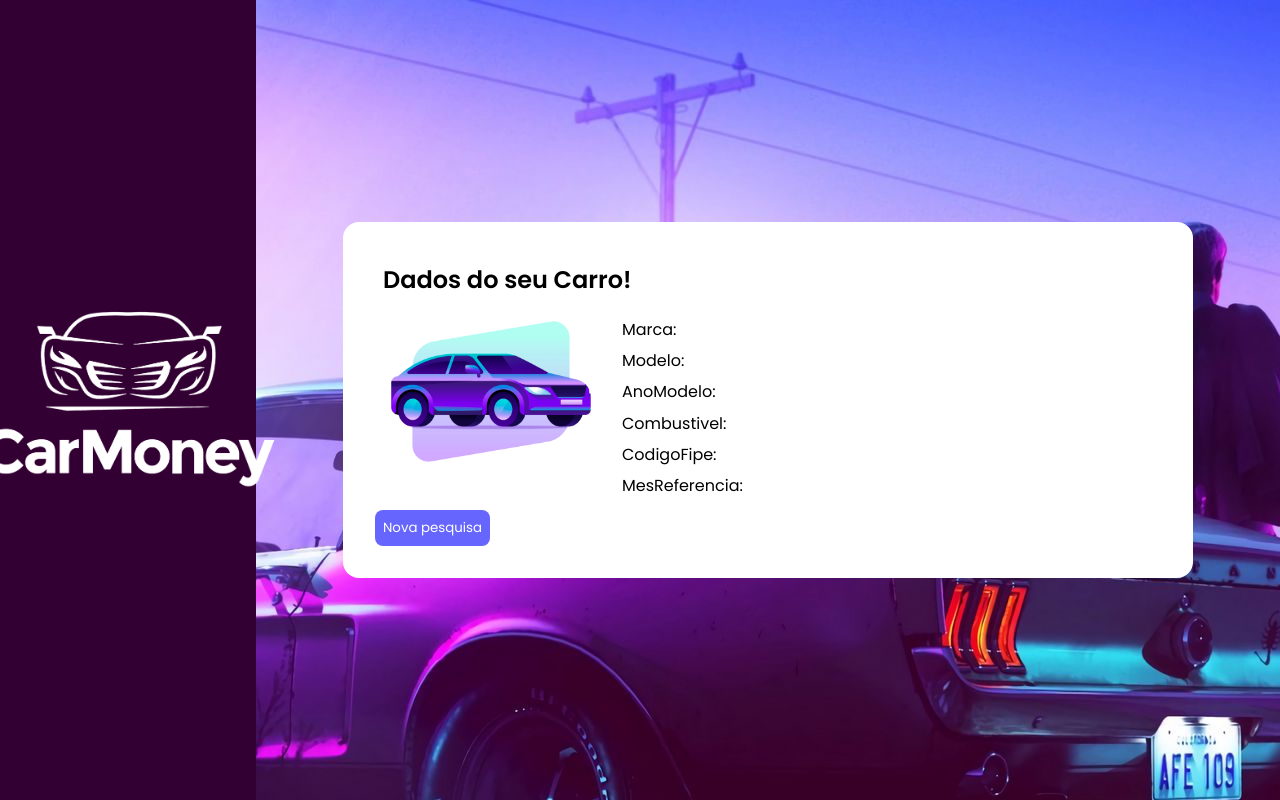
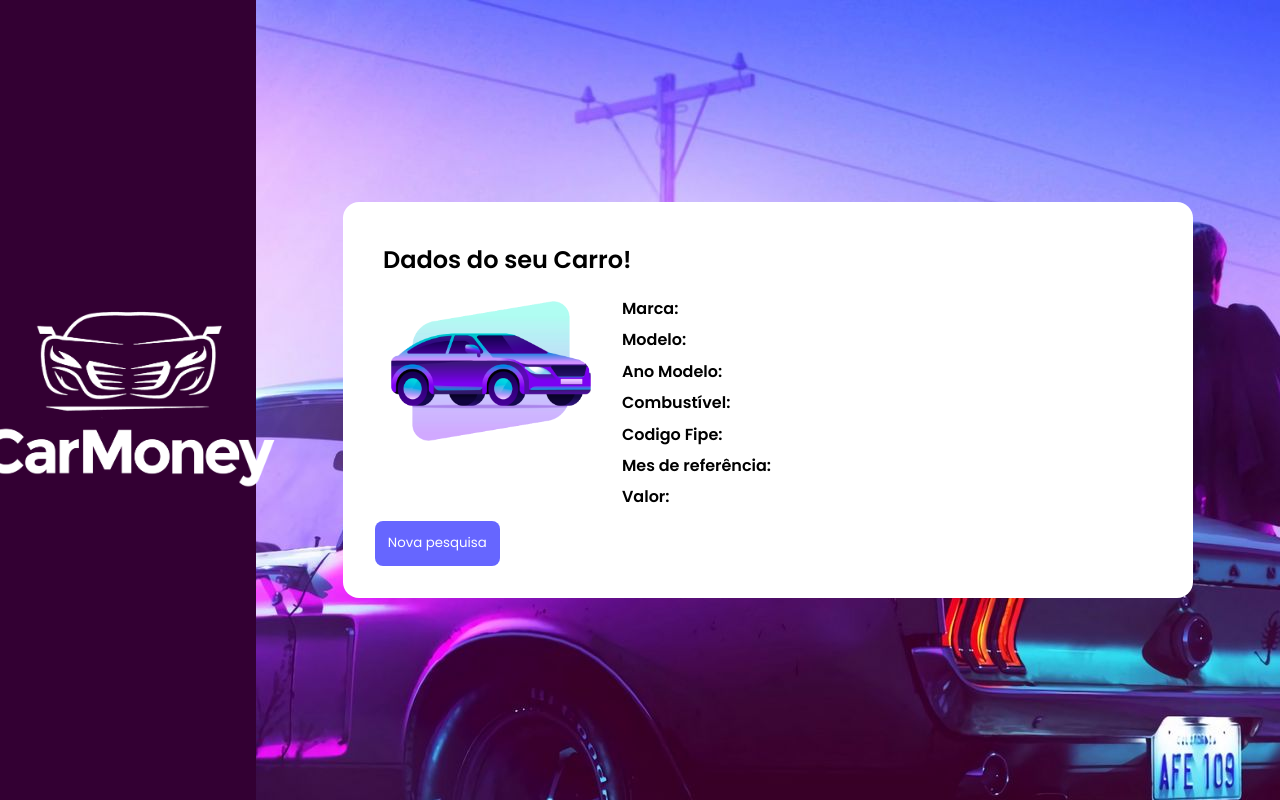
Before and after one commit to williamscalado/tabelafipe-react, a React (Create React App) app: page /car in a window 1280 px wide. Built offline with nearby package versions, Linux system fonts and the light colour scheme; no server answers.

Commit message:
finish version 1.0

```diff
--- a/src/Components/CarSumary/index.tsx
+++ b/src/Components/CarSumary/index.tsx
@@ -1,27 +1,37 @@
 import React from "react"
 import { Container, ContentMain, SumaryCar, ImgCar } from "./style"
 import nocar from '../../Assets/image/no-car.png'
+import { useFipe } from "../../Hooks/useFipe"
+import { useNavigate } from "react-router-dom"
 
 export const CarSumary = (): JSX.Element => {
+    const { state, resetState } = useFipe()
+    const { carSumary } = state
+    const navigate = useNavigate();
+
     return (
         <Container>
             <ContentMain>
                 <h2>Dados do seu Carro!</h2>
                 <ImgCar>
-                    <img src={nocar} alt="No car photo!" />
+                    <img src={nocar} alt="No car!" />
                 </ImgCar>
 
                 <SumaryCar>
                     <ul>
-                        <li>Marca: </li>
-                        <li>Modelo: </li>
-                        <li>AnoModelo: </li>
-                        <li>Combustivel: </li>
-                        <li>CodigoFipe: </li>
-                        <li>MesReferencia: </li>
+                        <li> <span>Marca:</span>  {carSumary.Marca} </li>
+                        <li><span>Modelo: </span>{carSumary.Modelo} </li>
+                        <li><span>Ano Modelo: </span>{carSumary.AnoModelo} </li>
+                        <li><span>Combustível: </span>{carSumary.Combustivel}</li>
+                        <li><span>Codigo Fipe: </span>{carSumary.CodigoFipe} </li>
+                        <li><span>Mes de referência: </span>{carSumary.MesReferencia} </li>
+                        <li><span>Valor: </span>{carSumary.Valor} </li>
                     </ul>
                 </SumaryCar>
-                <button>Nova pesquisa</button>
+                <button onClick={()=>{
+                    resetState()
+                    navigate('/')
+                }}>Nova pesquisa</button>
 
             </ContentMain>
         </Container>
--- a/src/Components/CarSumary/style.ts
+++ b/src/Components/CarSumary/style.ts
@@ -18,7 +18,7 @@ height: 100%;
     padding: 0.5rem;
     }
     button{
-        padding: 0.5rem;
+        padding: 0.8rem;
         background: var(--bg-button);
         border-radius: 0.5rem;
         border: 0;
@@ -38,6 +38,9 @@ export const SumaryCar = styled.div`
         li{
             list-style-type: none;
             padding: 0.2rem;
+            span{
+                font-weight: 600;
+            }
         }
     }
 
--- a/src/Components/SearchBox/index.tsx
+++ b/src/Components/SearchBox/index.tsx
@@ -29,8 +29,6 @@ export const SearchBox = () => {
     }
 
     const { codeBrand, codeModel, codeYear, brand, modelByBrands, modelByYear } = state
-
-
 
     return (
         <>
--- a/src/Hooks/useFipe/index.tsx
+++ b/src/Hooks/useFipe/index.tsx
@@ -26,19 +26,6 @@ interface ICarSumary {
     SiglaCombustivel: string
 }
 
-
-
-/*
-
-API
-
-https://parallelum.com.br/fipe/api/v1/carros/marcas
-https://parallelum.com.br/fipe/api/v1/carros/marcas/59/modelos
-https://parallelum.com.br/fipe/api/v1/carros/marcas/59/modelos/5940/anos
-https://parallelum.com.br/fipe/api/v1/carros/marcas/59/modelos/5940/anos/2014-3
-
-*/
-
 interface IFipeProviderProps {
     children: ReactNode
 }
@@ -50,7 +37,8 @@ interface IState {
     modelByYear: IModelByYear[],
     codeBrand: number,
     codeModel: number,
-    codeYear: string
+    codeYear: string,
+    carSumary: ICarSumary
 }
 
 const initialState: IState = {
@@ -59,7 +47,8 @@ const initialState: IState = {
     modelByBrands: [],
     codeModel: 0,
     modelByYear: [],
-    codeYear: ""
+    codeYear: "",
+    carSumary: {} as ICarSumary
 }
 
 interface IFipeContext {
@@ -67,7 +56,7 @@ interface IFipeContext {
     getModelById: (codigo: string) => Promise<void>,
     getModelByYear: (codigo: string) => Promise<void>,
     setCodeByYear: (codigo: string) => void
-    //getCarSumary: (codigo: string) => Promise<ICarSumary>
+    resetState: () => void
 }
 
 const fipeContext = createContext<IFipeContext>(
@@ -109,16 +98,23 @@ export const FipeProvider = ({ children }: IFipeProviderProps) => {
         }
     }
 
-    const setCodeByYear = (codigo: string) => {
+    const setCodeByYear = async (codigo: string) => {
         try {
-            setState({ ...state,  codeYear: codigo })
+            const { codeBrand , codeModel } = state
+            const response = await Api.get(`/marcas/${codeBrand}/modelos/${codeModel}/anos/${codigo}`)
+
+            setState({ ...state,  codeYear: codigo,  carSumary: response.data })
         } catch (error) {
 
         }
     }
 
+    const resetState = () =>{
+        setState(initialState)
+    }
+
     return (
-        <fipeContext.Provider value={{ state, getModelById, getModelByYear, setCodeByYear }}>
+        <fipeContext.Provider value={{ state, getModelById, getModelByYear, setCodeByYear,  resetState }}>
             {children}
         </fipeContext.Provider>
     )
```
